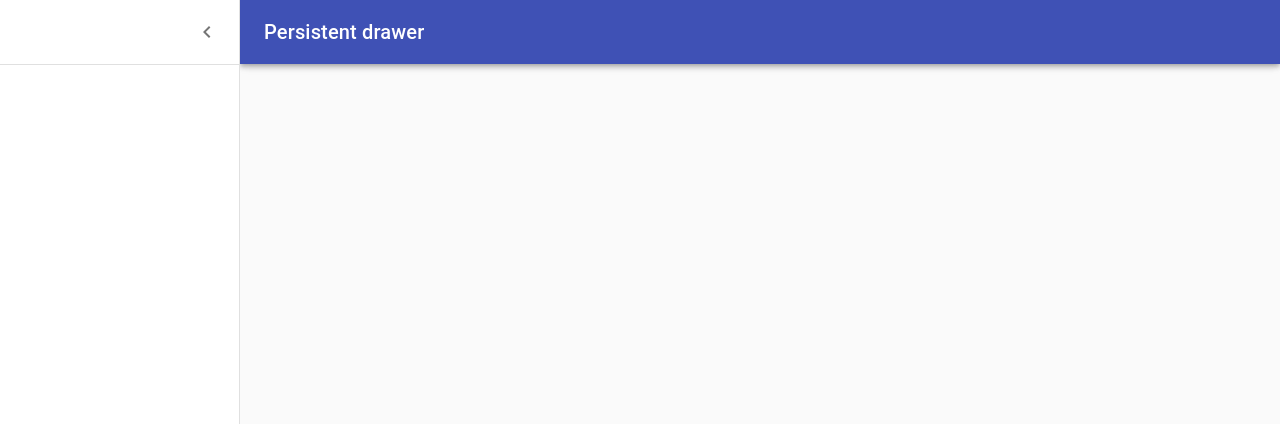
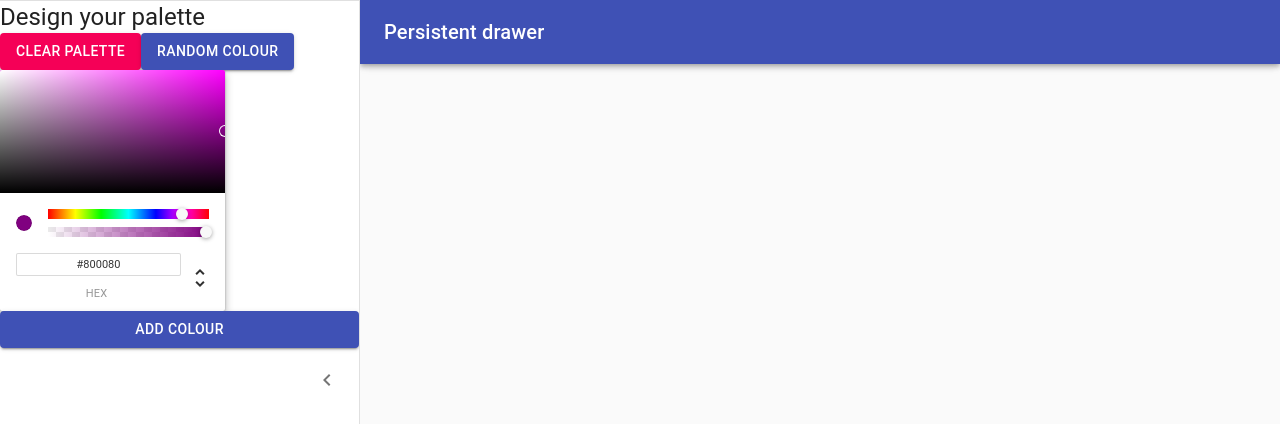
Before and after one commit to lawrencedarcy/colour-app, a React (Create React App) app in the folder color-app/: page /palette/new in a window 1280 px wide. Both pictures are taken after a click on the button "Open drawer". Shown: the top 424 px of the page. Built offline with nearby package versions, Linux system fonts and the light colour scheme.

Commit message:
add color picker and buttons to new palette creator

```diff
--- a/color-app/package.json
+++ b/color-app/package.json
@@ -12,6 +12,7 @@
     "chroma-js": "^2.1.0",
     "rc-slider": "^9.2.1",
     "react": "^16.12.0",
+    "react-color": "^2.18.0",
     "react-copy-to-clipboard": "^5.0.2",
     "react-dom": "^16.12.0",
     "react-router-dom": "^5.1.2",
--- a/color-app/src/NewPaletteForm.js
+++ b/color-app/src/NewPaletteForm.js
@@ -10,8 +10,10 @@ import Divider from "@material-ui/core/Divider";
 import IconButton from "@material-ui/core/IconButton";
 import MenuIcon from "@material-ui/icons/Menu";
 import ChevronLeftIcon from "@material-ui/icons/ChevronLeft";
+import Button from "@material-ui/core/button"
+import { ChromePicker } from 'react-color';
 
-const drawerWidth = 240;
+const drawerWidth = 360;
 
 const styles = theme => ({
   root: {
@@ -119,12 +121,20 @@ class NewPaletteForm extends Component {
             paper: classes.drawerPaper
           }}
         >
+          <Divider />
+          <Typography variant="h5">Design your palette</Typography>
+          <div><Button variant="contained" color="secondary">Clear palette</Button>
+          <Button variant="contained" color="primary">Random colour</Button></div>
+
+
+          <ChromePicker color="purple" />
+          <Button variant="contained" color="primary">Add colour</Button>
           <div className={classes.drawerHeader}>
             <IconButton onClick={this.handleDrawerClose}>
               <ChevronLeftIcon />
             </IconButton>
           </div>
-          <Divider />
+
         </Drawer>
         <main
           className={classNames(classes.content, {
@@ -132,6 +142,7 @@ class NewPaletteForm extends Component {
           })}
         >
           <div className={classes.drawerHeader} />
+
         </main>
       </div>
     );
```
Also changed, not shown: 1 other file (tests, documents, lock files or other folders).
